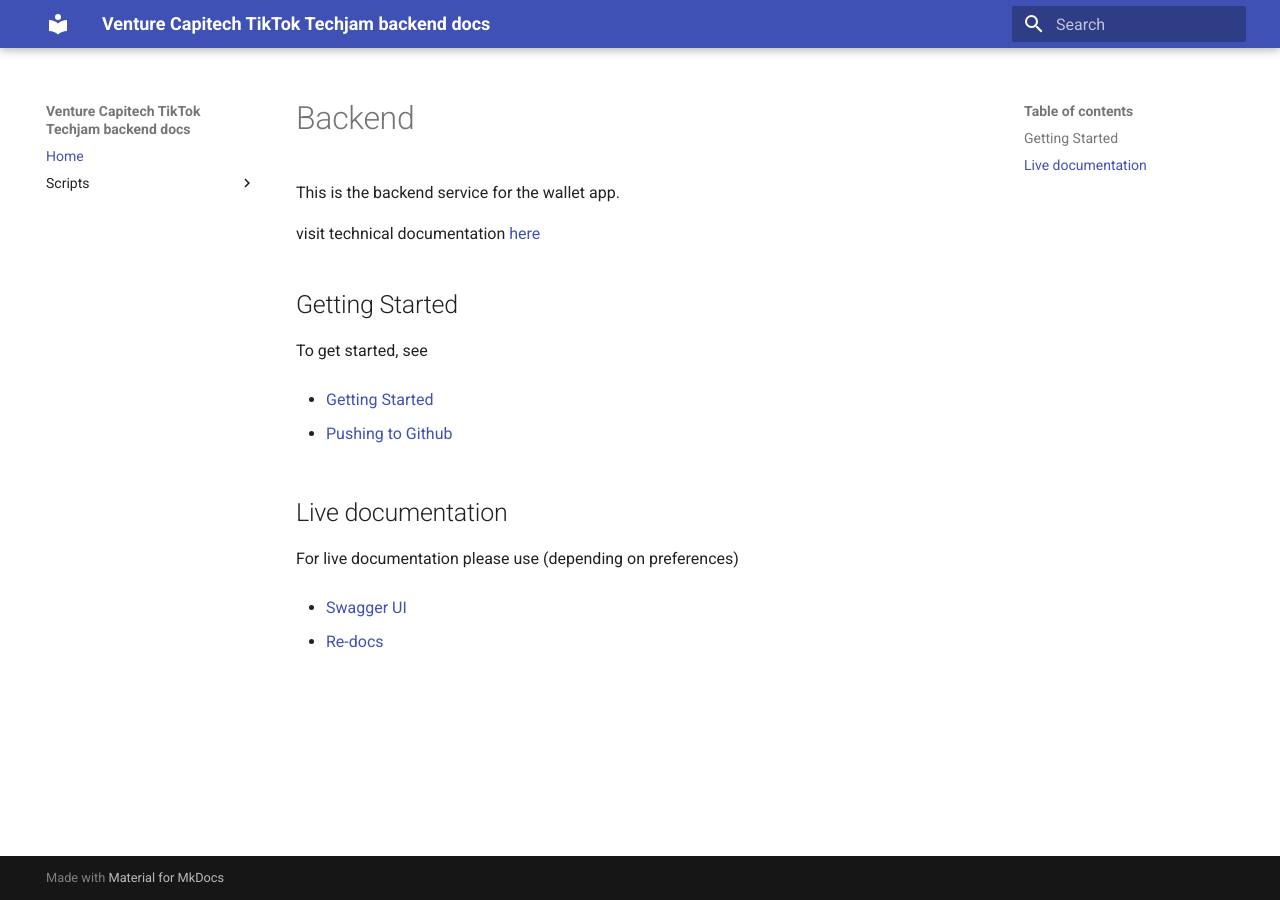
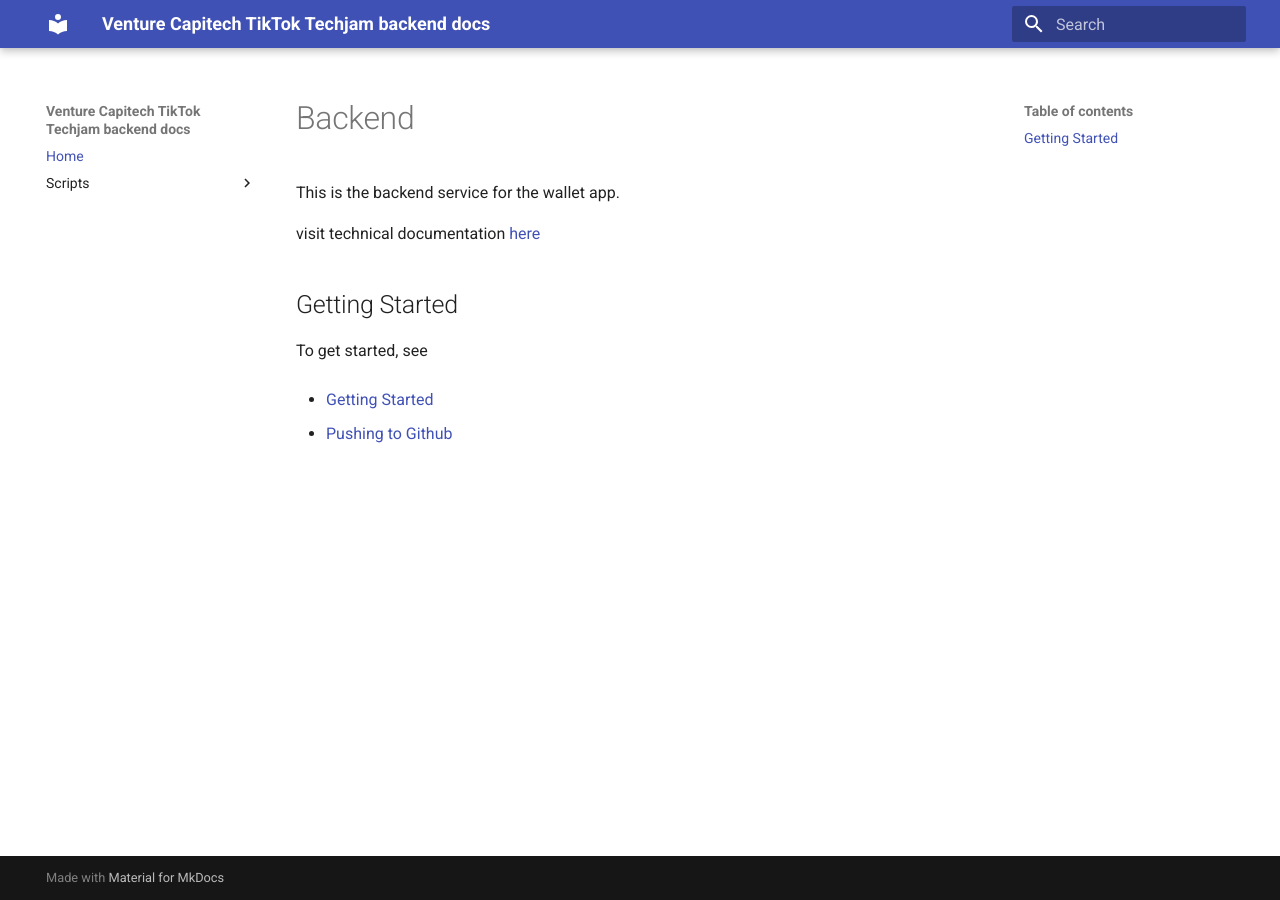
Before and after one commit to venture-capitech/backend, an MkDocs documentation site: the page built from docs/README.md, in a window 1280 px wide. Built offline with MkDocs 1.6.1 and Material for MkDocs 9.7.7, drawn with Linux system fonts in a browser that asks for light colours.

Commit message:
automated commit

```diff
--- a/docs/README.md
+++ b/docs/README.md
@@ -12,12 +12,3 @@ To get started, see
 - [Getting Started](scripts/getting-started.md)
 
 - [Pushing to Github](scripts/pushing-to-github.md)
-
-
-## Live documentation
-
-For live documentation please use (depending on preferences)
-
-- [Swagger UI](http://127.0.0.1:8000/docs)
-
-- [Re-docs](http://127.0.0.1:8000/redoc)
--- a/mkdocs.yml
+++ b/mkdocs.yml
@@ -8,6 +8,7 @@ markdown_extensions:
   - pymdownx.superfences
   - pymdownx.tabbed:
       alternate_style: true
+
 nav:
   - Home: README.md
   - Scripts:
```
Also changed, not shown: docs/scripts/getting-started.md (+8 -0 lines).
